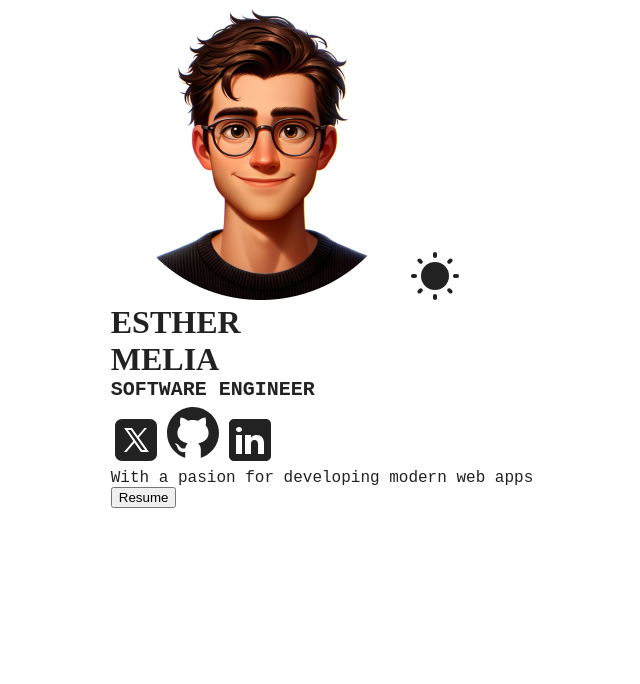
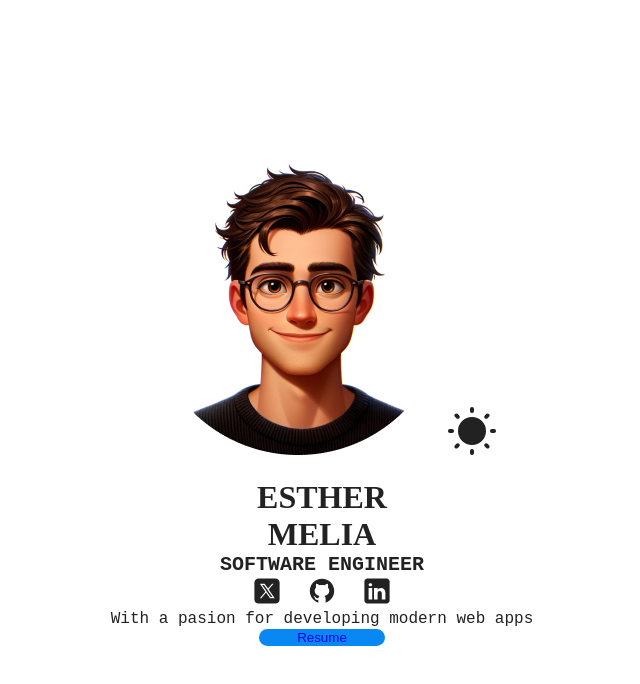
Before and after one commit to carolineeey/portfolio-web, a React (Vite) app: page / in a window 1280 px wide. Shown: the top 684 px of the page, without its empty margins (318-958 px from the left). Built offline with nearby package versions, Linux system fonts and the light colour scheme.

Commit message:
Implement flexbo to the profile section.

```diff
--- a/src/sections/profile/profile.jsx
+++ b/src/sections/profile/profile.jsx
@@ -8,7 +8,7 @@ import githubLight from '../../assets/github-light.svg';
 import githubDark from '../../assets/github-dark.svg';
 import linkedinLight from '../../assets/linkedin-light.svg';
 import linkedinDark from '../../assets/linkedin-dark.svg';
-import CV from '../../assets/cv.pdf';
+import CV from '../../assets/CV.pdf';
 import { useTheme } from '../../common/ThemeContext';
 
 function Profile() {
--- a/src/sections/profile/profileStyles.module.css
+++ b/src/sections/profile/profileStyles.module.css
@@ -0,0 +1,40 @@
+.container {
+    display: flex;
+    flex-direction: column;
+    justify-content: center;
+    gap: 20px;
+    text-align: center;
+    height: 100dvh;
+    min-height: 500px;
+
+    .profile {
+        max-width: 200px;
+    }
+
+    span {
+        display: flex;
+        gap: 25px;
+        justify-content: center;
+
+        a {
+            margin: 0;
+
+            img {
+                width: 30px;
+            }
+        }
+    }
+
+    a {
+        width: fit-content;
+        align-self: center;
+    }
+
+    button {
+        background-color:  var(--btn-color);
+        color: var(--btn-texrt-color);
+        border: none;
+        border-radius: 20px;
+        width: 126px;
+    }
+}
```
